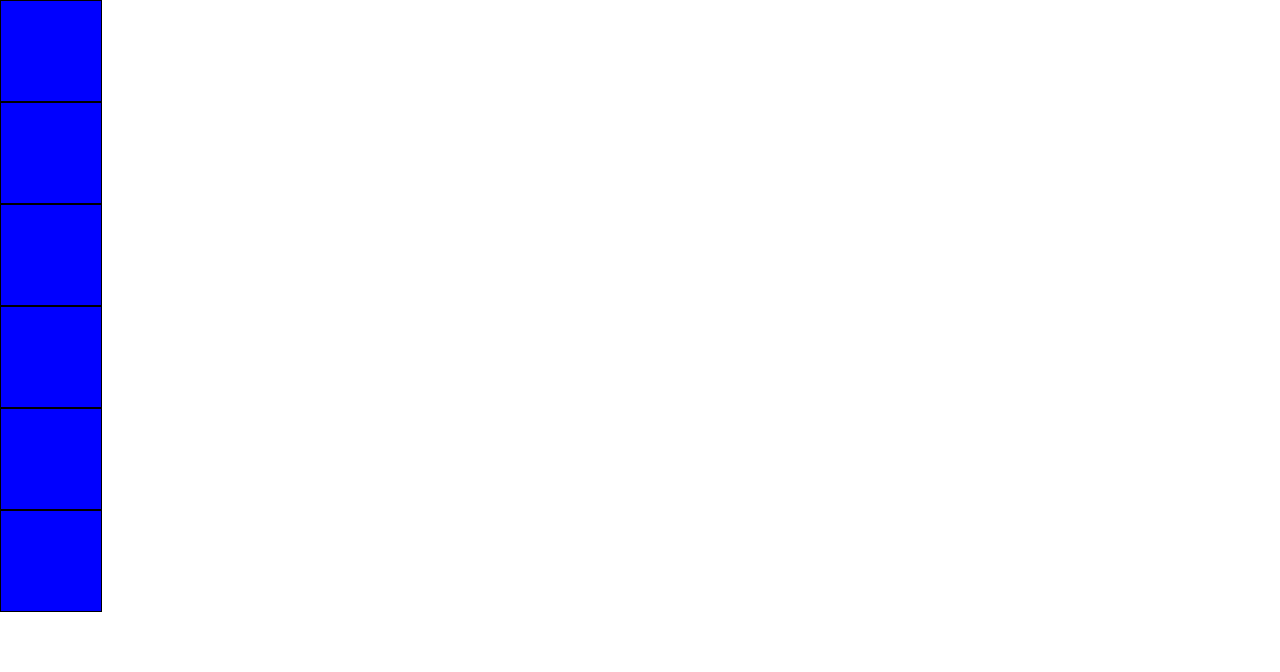
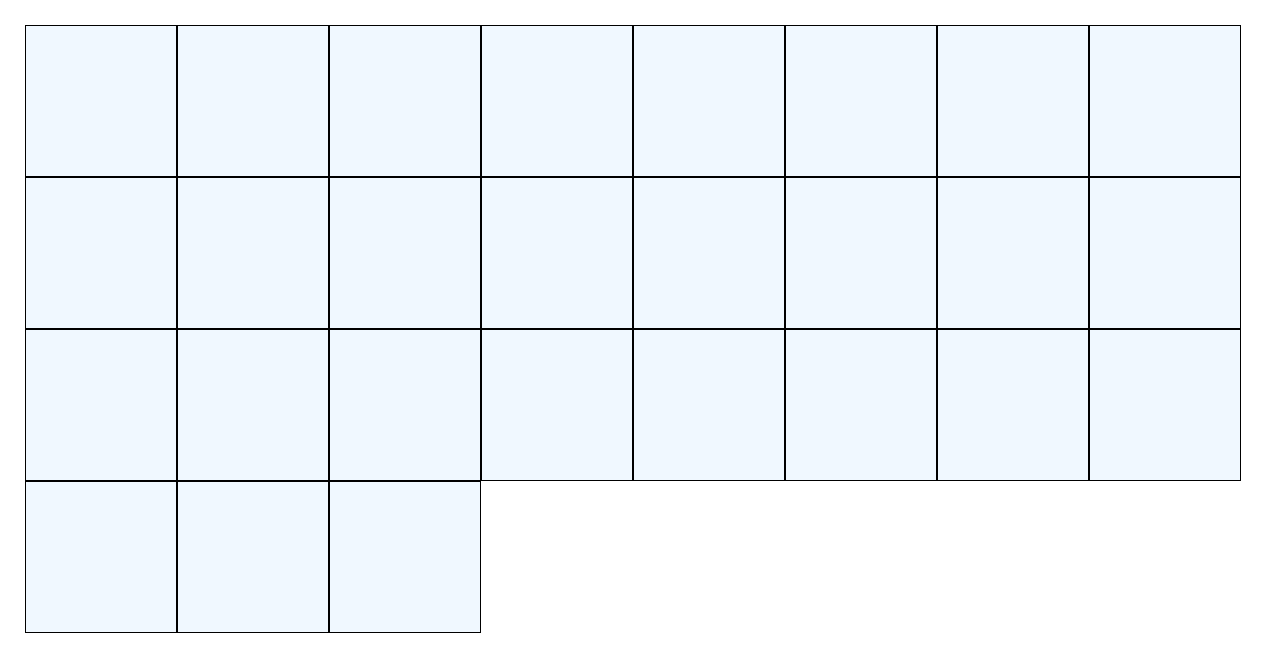
Before and after one commit to laurelthorburn/Color-Box-Flop, a React (Create React App) app: page / in a window 1280 px wide. Shown: the top 672 px of the page. Built offline with nearby package versions, Linux system fonts and the light colour scheme.

Commit message:
Added box styling

```diff
--- a/src/App.js
+++ b/src/App.js
@@ -5,13 +5,35 @@ import "./App.css";
 function App() {
 
   return (
-    <div className="App">
+    <div className="App--Container">
       <Box />
       <Box />
       <Box />
       <Box />
       <Box />
       <Box />
+      <Box />
+      <Box />
+      <Box />
+      <Box />
+      <Box />
+      <Box />
+      <Box />
+      <Box />
+      <Box />
+      <Box />
+      <Box />
+      <Box />
+      <Box />
+      <Box />
+      <Box />
+      <Box />
+      <Box />
+      <Box />
+      <Box />
+      <Box />
+      <Box />
+
     </div>
   );
 }
--- a/src/Box/Box.css
+++ b/src/Box/Box.css
@@ -1,5 +1,12 @@
 .Box{
-    height: 100px;
-    width: 100px;
+    height: 150px;
+    width: 150px;
     border: black 1px solid;
 }
+
+.App--Container{
+    display: flex;
+    flex-direction: row;
+    flex-wrap: wrap;
+    margin: 25px;
+}
--- a/src/Box/Box.js
+++ b/src/Box/Box.js
@@ -2,7 +2,7 @@ import React, {useState} from 'react';
 import './Box.css'
 
 const Box = () => {
-    const [color, setColor] = useState("blue");
+    const [color, setColor] = useState("aliceblue");
     const colorArray = ["red", "blue", "purple", "linen", "teal"];
     const handleColor = (e) => {
       console.log("You clicked a box");
```
